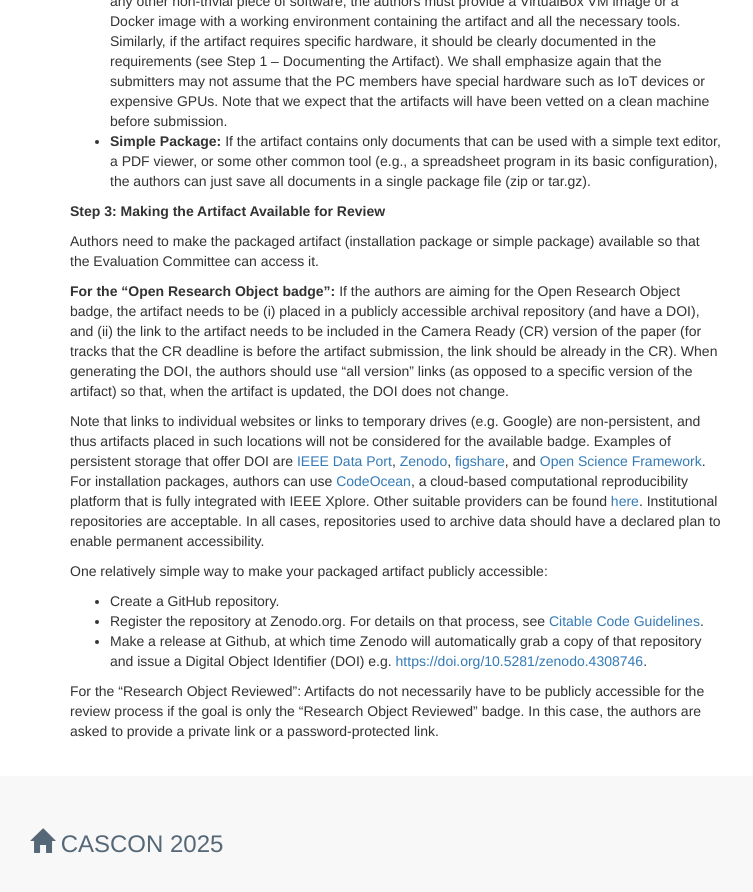
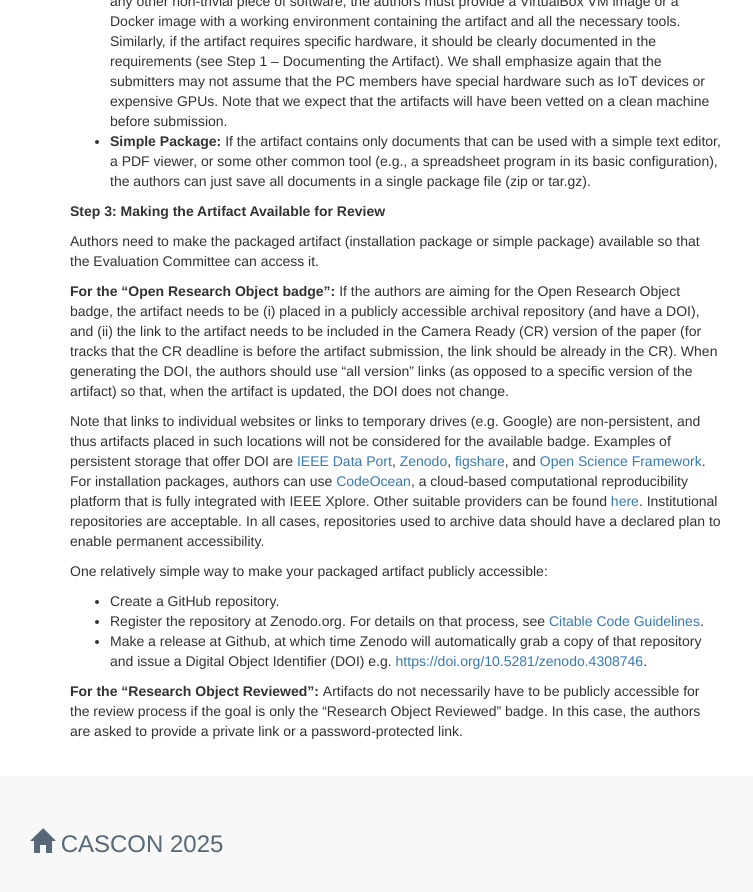
Before and after one commit to ICCSSE/CASCON2025, a Jekyll site: the page built from tracks/artifacts.md, in a window 1280 px wide and 900 px high, scrolled down 3025 px. Shown: the top 892 px of the window, without its empty margins (0-753 px from the left). Built offline with Jekyll 4.4.1, drawn with Linux system fonts in a browser that asks for light colours.

Commit message:
Update artifacts.md

```diff
--- a/tracks/artifacts.md
+++ b/tracks/artifacts.md
@@ -86,7 +86,7 @@
 <li style="font-weight: 400;"><span style="font-weight: 400;">Register the repository at Zenodo.org. For details on that process, see </span><a href="https://guides.github.com/activities/citable-code"><span style="font-weight: 400;">Citable Code Guidelines</span></a><span style="font-weight: 400;">.</span></li>
 <li style="font-weight: 400;"><span style="font-weight: 400;">Make a release at Github, at which time Zenodo will automatically grab a copy of that repository and issue a Digital Object Identifier (DOI) e.g. </span><a href="https://doi.org/10.5281/zenodo.4308746"><span style="font-weight: 400;">https://doi.org/10.5281/zenodo.4308746</span></a><span style="font-weight: 400;">.</span></li>
 </ul>
-<p><span style="font-weight: 400;">For the &ldquo;Research Object Reviewed&rdquo;: Artifacts do not necessarily have to be publicly accessible for the review process if the goal is only the &ldquo;Research Object Reviewed&rdquo; badge. In this case, the authors are asked to provide a private link or a password-protected link.</span></p>
+<p><span style="font-weight: 400;"><b>For the &ldquo;Research Object Reviewed&rdquo;: </b>Artifacts do not necessarily have to be publicly accessible for the review process if the goal is only the &ldquo;Research Object Reviewed&rdquo; badge. In this case, the authors are asked to provide a private link or a password-protected link.</span></p>
 
 
 </div>
```
